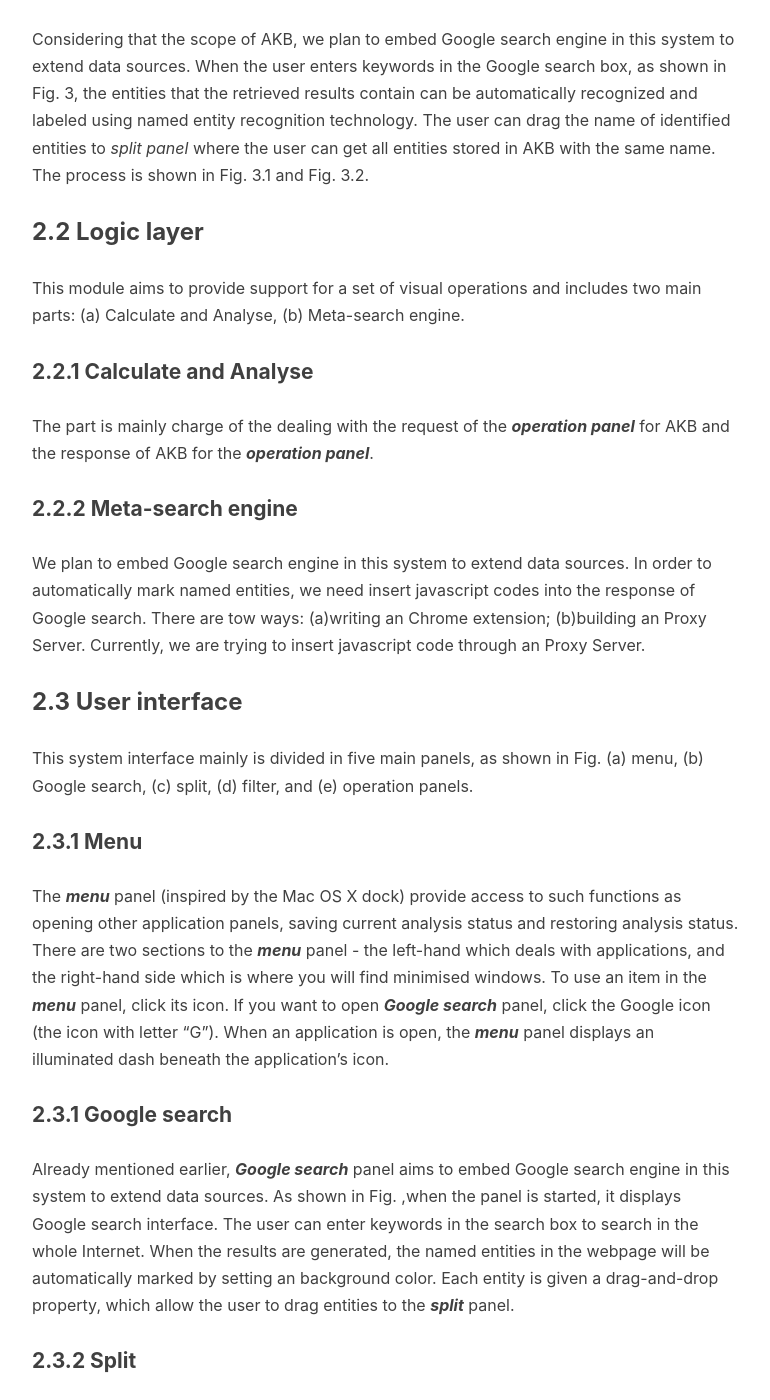
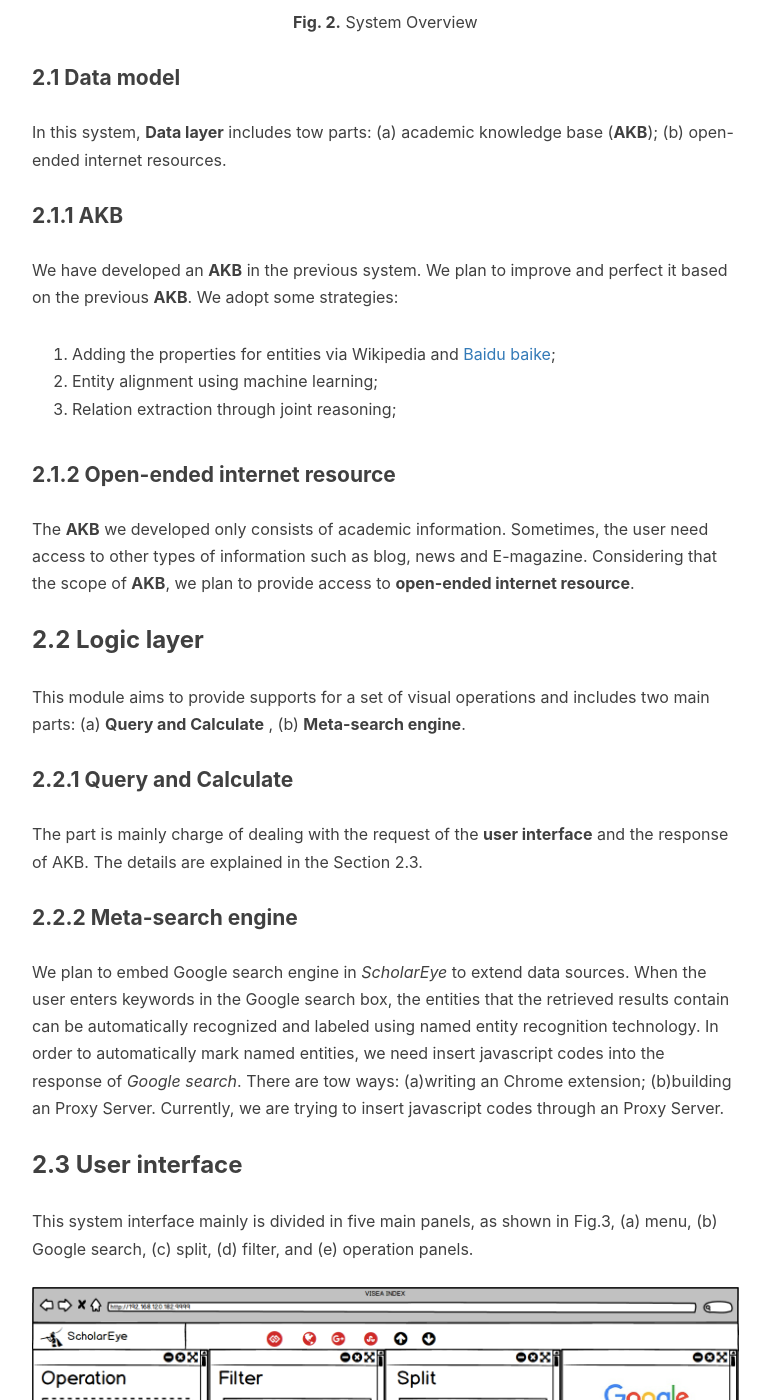
Before and after one commit to chiaome/chiaome.github.io, a Jekyll site: the page built from _posts/2016-10-25-scholarEye.markdown, in a window 1280 px wide and 1400 px high, scrolled down 2960 px. Shown: the whole window, without its empty margins (233-1003 px from the left). Built offline with Jekyll 4.4.1, drawn with Linux system fonts in a browser that asks for light colours; nearby versions of some CDN libraries; comment, search, counter and statistics services are not loaded; some of the changed text lies outside the part shown.

```diff
--- a/_posts/2016-08-10-the-prototype-system-of-visual-analysis.markdown
+++ b/_posts/2016-08-10-the-prototype-system-of-visual-analysis.markdown
@@ -51,7 +51,7 @@
 <center><b>Fig. 2.</b> Building Relationships Between Entities</center>
 
 
-### 3 SYSTEM DESCRIPTION
+### 3 System description
 
 In this section, I describe overview of our visual analysis model. ***Fig. 3.*** shows the architecture of the system. This system consists of three main components.
 
@@ -66,7 +66,7 @@
 
 #### 3.2 Calculate and Analyze (CAA)
 
-This module describes the logic of supporting visual relevance analysis related to a given query, which is created by modeling the information stored in AKB. CAA's details explain in the Section 3.3.
+This module describes the logic of supporting visual relevance analysis related to a given query, which is created by modeling the information stored in AKB. CAA's details are explained in the Section 3.3.
 
 
 #### 3.3 User interface
--- a/_posts/2016-10-25-scholarEye.markdown
+++ b/_posts/2016-10-25-scholarEye.markdown
@@ -16,18 +16,22 @@
 
 Compared to the previous system, the new system, *ScholarEye*, enhance the ability of interaction with users. As shown in Fig. 1, there are mainly five changes in the new version:
 
-1.    *Integrating all functions into a single analysis session;*
+1.    *Integrating all functions into a single analysis session (inspired by TextTile <sup>[[1]](#ref1)</sup> );*
 2.    *Introducing <a href="https://en.wikipedia.org/wiki/Metasearch_engine" target="\_blank">Meta-search Engine</a>;*
 3.    *Using drag-and-drop mechanism;*
 4.    *Improving the representation of entity relationship diagram;*
 5.    *Adding operable panel for each node.*
 
-
-<img src='/img/scholareye/17.png'/>
-<center><b>Fig. 1.</b>  System Overview</center>
+<a href="/img/scholareye/303.png" target="\_blank" title="Click to see the big picture ">
+<img src='/img/scholareye/303.png'/>
+</a>
+<a href="/img/scholareye/301.png" target="\_blank" title="Click to see the big picture ">
+<img src='/img/scholareye/301.png'/>
+</a>
+<center><b>Fig. 1.</b> <i>ScholarEye</i>, an interactive tools, aims to  help the user discover potential and relevant academic informations.</center>
 
 ### 2 System description
-Fig. 2 shows the architecture of *ScholarEye*. This system consists of three main components: (a) a **data layer** that provides the data sources; (b) a **logic layer** that aims to provide support for a set of visual operations; and (c) a **user interface** that allows the user to analyze with an intuitive way.
+Fig. 2 shows the architecture of *ScholarEye*. This system consists of three main components: (a) a **data layer** that provides the data sources; (b) a **logic layer** that aims to provide supports for a set of visual operations; and (c) a **user interface** that allows the user to analyze with an intuitive way.
 
 <a href="/img/scholareye/sys-arch.jpg" target="\_blank" title="Click to see the big picture ">
 <img src='/img/scholareye/sys-arch.jpg'/>
@@ -35,42 +39,61 @@
 <center><b>Fig. 2.</b> System Overview</center>
 
 #### 2.1 Data model
-In this system, ***Data layer*** includes tow parts: (a) academic knowledge base (AKB); (b) open-ended internet resource.
+In this system, **Data layer** includes tow parts: (a) academic knowledge base (**AKB**); (b) open-ended internet resources.
 
 #### 2.1.1 AKB
-We have developed an AKB in the ***previous system***. We plan to improve and perfect AKB based on the ***previous AKB***. Some strategies will be adopted:
+We have developed an **AKB** in the previous system. We plan to improve and perfect it based on the previous **AKB**. We adopt  some strategies:
 
-1.    Adding the properties for entities via Wikipedia and Baidu baike;
+1.    Adding the properties for entities via Wikipedia and <a href="http://www.baidu.com" target="\_balnk">Baidu baike</a>;
 2.    Entity alignment using machine learning;
 3.    Relation extraction through joint reasoning;
 
 #### 2.1.2 Open-ended internet resource
-Considering that the scope of AKB, we plan to embed Google search engine in this system to extend data sources. When the user enters keywords in the Google search box, as shown in Fig. 3, the entities that the retrieved results contain can be automatically recognized and labeled using named entity recognition technology. The user can drag the name of identified entities to *split panel* where the user can get all entities stored in AKB with the same name. The process is shown in Fig. 3.1 and Fig. 3.2.
+
+The **AKB** we developed only consists of academic information. Sometimes, the user need  access to other types  of information such as blog, news and E-magazine. Considering that the scope of **AKB**, we plan to provide access to **open-ended internet resource**.
 
 ### 2.2 Logic layer
-This module aims to provide support for a set of visual operations and includes two main parts: (a) Calculate and Analyse, (b) Meta-search engine.
+This module aims to provide supports for a set of visual operations and includes two main parts: (a) **Query and Calculate** , (b) **Meta-search engine**.
 
-#### 2.2.1 Calculate and Analyse
-The part is mainly charge of the dealing with the request of the ***operation panel*** for AKB and the response of AKB for the ***operation panel***.
+#### 2.2.1 Query and Calculate
+The part is mainly charge of  dealing with the request of the **user interface** and the response of AKB. The details are explained in the Section 2.3.
 
 #### 2.2.2 Meta-search engine
-We plan to embed Google search engine in this system to extend data sources. In order to automatically mark named entities, we need insert javascript codes into the response of Google search. There are tow ways: (a)writing an Chrome extension; (b)building an Proxy Server. Currently, we are trying to insert javascript code through an Proxy Server.
+We plan to embed Google search engine in *ScholarEye* to extend data sources. When the user enters keywords in the Google search box, the entities that the retrieved results contain can be automatically recognized and labeled using named entity recognition technology. In order to automatically mark named entities, we need insert javascript codes into the response of *Google search*. There are tow ways: (a)writing an Chrome extension; (b)building an Proxy Server. Currently, we are trying to insert javascript codes through an Proxy Server.
 
 ### 2.3 User interface
-This system interface mainly is divided in five main panels, as shown in Fig.  (a) menu, (b) Google search, (c) split, (d) filter, and (e) operation panels.
+This system interface mainly is divided in five main panels, as shown in Fig.3,  (a) menu, (b) Google search, (c) split, (d) filter, and (e) operation panels.
+<a href="/img/scholareye/302.png" target="\_blank" title="Click to see the big picture ">
+<img src='/img/scholareye/302.png'/>
+</a>
+<center><b>Fig. 3.</b> User interface</center>
 
 
 #### 2.3.1 Menu
-The ***menu*** panel (inspired by the Mac OS X dock) provide access to such functions as  opening other application panels, saving current analysis status and restoring analysis status. There are two sections to the ***menu*** panel - the left-hand which deals with applications, and the right-hand side which is where you will find minimised windows. To use an item in the ***menu*** panel, click its icon. If you want to open ***Google search*** panel, click the Google icon (the icon with  letter "G"). When an application is open, the ***menu*** panel displays an illuminated dash beneath the application's icon.
+The **menu** panel (inspired by the Mac OS X dock) provides access to such functions as  opening other application panels, saving current analysis status and restoring analysis status.
+As shown in Fig.4, there are two sections to the **menu** panel - the left-hand which deals with applications, and the right-hand side which is where you will find minimised windows. To use an item in the **menu** panel, click its icon. If you want to open **Google search** panel, click the Google icon (the icon with  letter "G"). When an application is open, the **menu** panel displays an illuminated background on the application's icon.
+<a href="/img/scholareye/304.png" target="\_blank" title="Click to see the big picture ">
+<img src='/img/scholareye/304.png'/>
+</a>
+<center><b>Fig. 4.</b>Menu</center>
 
 #### 2.3.1 Google search
-Already mentioned earlier, ***Google search*** panel aims to embed Google search engine in this system to extend data sources. As shown in Fig. ,when the panel is started, it displays Google search interface. The user can enter keywords in the search box to search in the whole Internet. When the results are generated, the named entities in the webpage will be automatically marked by  setting an background  color. Each entity is given a drag-and-drop property, which allow the user to drag entities to the ***split*** panel.
+Already mentioned earlier, **Google search** panel aims to embed Google search engine in this system to extend data sources. As shown in Fig. 5, when the panel is started, it displays Google search interface. The user can enter keywords in the search box to search in the whole Internet. When the results are generated, the named entities in the webpage will be automatically marked by  setting an background  color. Each entity is given a drag-and-drop property, which allow the user to drag entities to the **split** panel.
+
+<a href="/img/scholareye/301.png" target="\_blank" title="Click to see the big picture ">
+<img src='/img/scholareye/301.png'/>
+</a>
+<center><b>Fig. 5.</b> Google search</center>
 
 #### 2.3.2 Split
-The ***split*** panel (inspired by TextTile)  displays the entities with the same name. The user can drag-and-drop an entity from the ***filter***, ***operation***, or ***Google search*** panel onto the ***split*** panel where the different entities stored in **AKB** with the same name will be exhibited , as shown in **Fig.**.
+The **split** panel (inspired by TextTile <sup>[[1]](#ref1)</sup> )  displays the entities with the same name. The user can drag-and-drop an entity from the **filter**, **operation**, or **Google search** panel onto the **split** panel where the different entities stored in **AKB** with the same name will be exhibited automatically, as shown in Fig. 5.
 
 #### 2.3.3 Filter
-The ***filter*** panel provides access for users to retrieve **AKB**. This panel can accept not only the keywords that the user enters manually but also the entities that are dragged from the ***operation***, ***split*** and ***Google search*** panel. As shown in **Fig.** the results are divided into three categories: **related scholars**, **related papers** and **related organizations**.
+The **filter** panel provides access for users to retrieve **AKB**. This panel can accept not only the keywords that the user enters manually but also the entities that are dragged from the **operation**, **split** and **Google search** panel. As shown in Fig. 6, the results are divided into three categories: **related scholars**, **related papers** and **related organizations**.
+<a href="/img/scholareye/305.png" target="\_blank" title="Click to see the big picture ">
+<img src='/img/scholareye/305.png'/>
+</a>
+<center><b>Fig. 6.</b> Filter</center>
 
 #### 2.3.4 Operation
 The purpose of the ***operation*** panel is to display and analyze the relations between entities. The user can drag-and-drop entities from the ***filter*** and ***split*** panel onto the ***operation*** panel which provides a series of operations, as shown in **Fig.** to query, analyze and arrange entities.
@@ -78,3 +101,6 @@
 ### System Demo
 This slide displays a demo of the ScholarEye. You can click <a href="/slides/scholar-eye-demo/" target="\_blank">here</a> to see big pictures.
 <iframe src="/slides/scholar-eye-demo/" width="100%" height="521" frameborder="no" border="0"></iframe>
+
+### References
+1.<a id="ref1">[TextTile, an Interactive Visualization Tool for Seamless Exploratory Analysis of Structured Data and Unstructured Text](http://nyuvis.github.io/texttile/)</a>
```
Also changed, not shown: img/scholareye/301.png (added), img/scholareye/302.png (added), img/scholareye/303.png (added), img/scholareye/304.png (added), img/scholareye/305.png (added), 10 other files.
